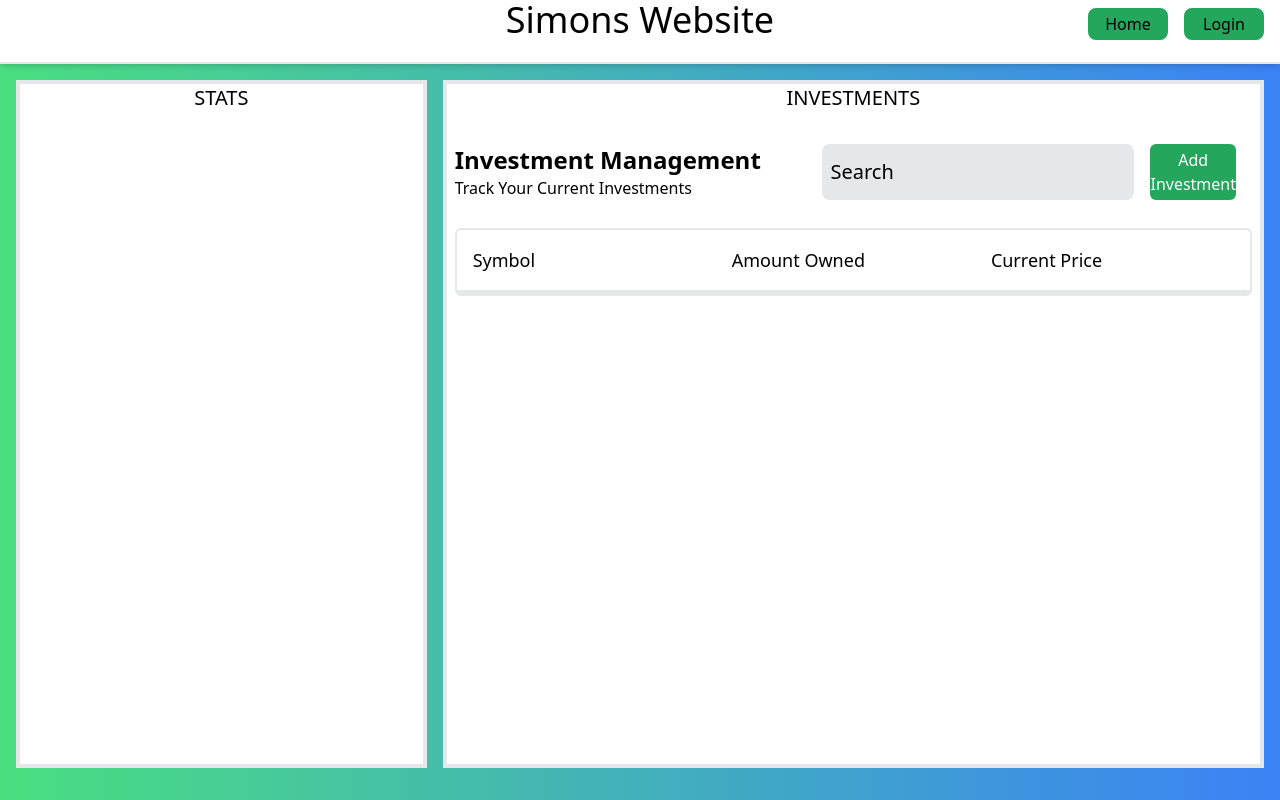
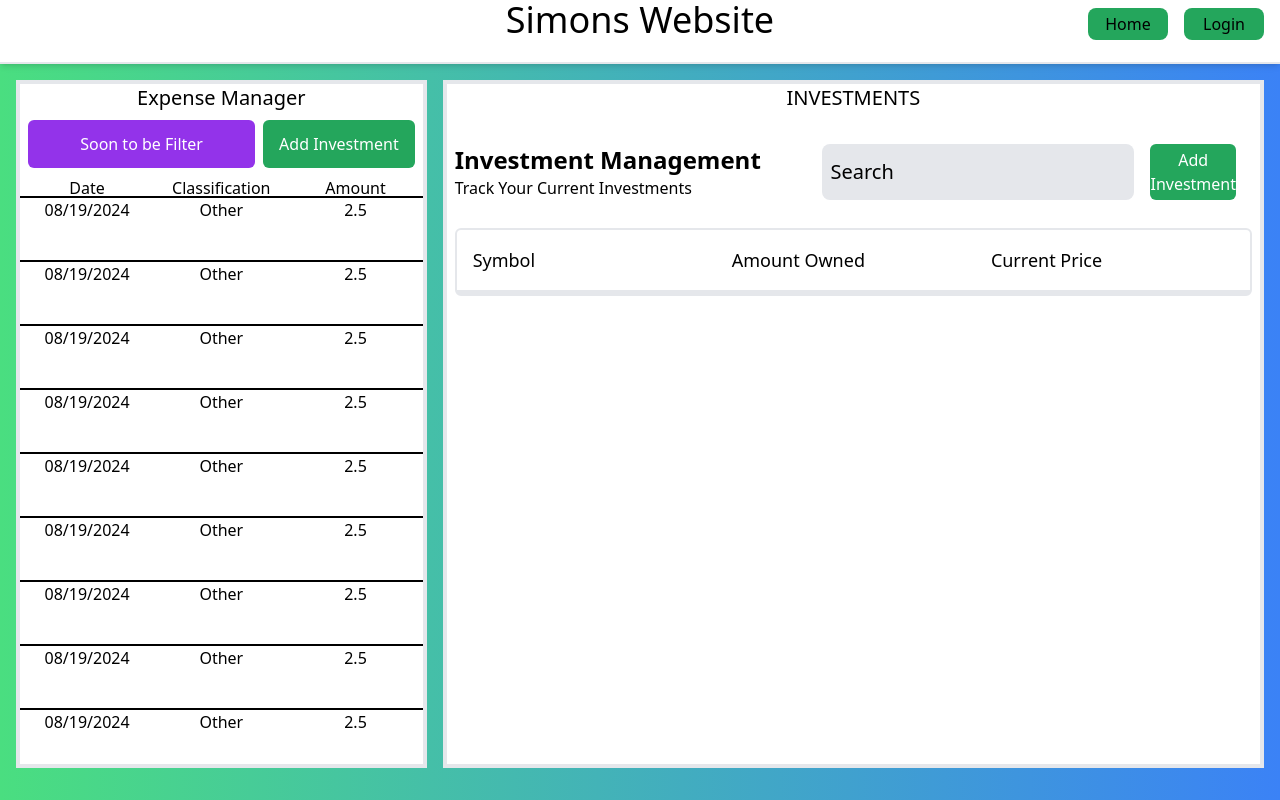
Before and after one commit to simon73737/React-Project-UI, a React (Create React App) app: page / in a window 1280 px wide. Built offline with nearby package versions, Linux system fonts and the light colour scheme.

Commit message:
Added simple expense management comp and axios

```diff
--- a/package.json
+++ b/package.json
@@ -6,6 +6,7 @@
     "@testing-library/jest-dom": "^5.17.0",
     "@testing-library/react": "^13.4.0",
     "@testing-library/user-event": "^13.5.0",
+    "axios": "^1.7.5",
     "react": "^18.3.1",
     "react-dom": "^18.3.1",
     "react-router": "^6.26.1",
--- /dev/null
+++ b/src/Components/ExpenseComponents/Expense.js
@@ -0,0 +1,32 @@
+import React, { Component } from 'react';
+
+class Expense extends Component {
+  constructor() {
+    super();
+    this.state = {
+      amount: 2.50,
+      classification: "Other",
+      date: "08/19/2024"
+    };
+  };
+
+  render() {
+    return (
+      <section className="w-full h-16">
+        <div className="flex flex-row h-full border-b-2 border-black hover:bg-[#FFFFF0]">
+          <div className="w-1/3 flex justify-center mx-2">
+            {this.state.date}
+          </div>
+          <div className="w-1/3 flex justify-center mx-2">
+            {this.state.classification}
+          </div>
+          <div className="w-1/3 flex justify-center mx-2">
+            {this.state.amount}
+          </div>
+        </div>
+      </section>
+    )
+  }
+}
+
+export default Expense;
--- /dev/null
+++ b/src/Components/ExpenseManagement.js
@@ -0,0 +1,65 @@
+import React, { Component } from 'react';
+import { withNavigate } from '../Utils/withNavigate';
+import Expense from './ExpenseComponents/Expense';
+
+class ExpenseManagement extends Component {
+  constructor() {
+    super();
+    this.state = {
+    };
+  };
+
+  render() {
+    return (
+      <section className="w-full h-full">
+        <div className="h-1/6">
+          <label className="w-full text-xl flex justify-center"> Expense Manager </label>
+
+          {/* Menu Bar For Add and Filter */}
+          <div className="flex flex-row w-full h-16 px-2 py-2">
+            <button className="w-3/5 h-full bg-purple-600 bg-opacity-100 rounded-md mr-2 text-white"> Soon to be Filter</button>
+            <button
+              className="w-2/5 h-full rounded-md bg-[#24A65C] text-white"
+              onClick={() => console.log("CLICKED")}>
+              Add Investment
+            </button>
+          </div>
+
+          {/* Expense Title and Info Section */}
+          <div className="flex flex-row">
+            <div className="w-1/3 flex justify-center mx-2">
+              Date
+            </div>
+            <div className="w-1/3 flex justify-center mx-2">
+              Classification
+            </div>
+            <div className="w-1/3 flex justify-center mx-2">
+              Amount
+            </div>
+          </div>
+        </div>
+
+        {/* Container For Expenses */}
+        <div className="w-full h-5/6 overflow-auto border-t-2 border-black">
+          <Expense />
+          <Expense />
+          <Expense />
+          <Expense />
+          <Expense />
+          <Expense />
+          <Expense />
+          <Expense />
+          <Expense />
+          <Expense />
+          <Expense />
+          <Expense />
+          <Expense />
+          <Expense />
+          <Expense />
+        </div>
+      </section>
+    )
+  }
+}
+
+export default withNavigate(ExpenseManagement);
--- a/src/Pages/Home.js
+++ b/src/Pages/Home.js
@@ -1,5 +1,6 @@
 import React, { Component } from 'react';
 import { withNavigate } from '../Utils/withNavigate';
+import ExpenseManagement from '../Components/ExpenseManagement';
 
 class Home extends Component {
   constructor() {
@@ -16,9 +17,8 @@ class Home extends Component {
           <div className="flex flex-row pt-20 pb-8 space-x-4 px-4 h-full w-full">
 
             {/* Stats Section */}
-            <div className="w-1/3 h-full border-4 bg-white">
-              <label className="w-full text-xl flex justify-center"> STATS </label>
-
+            <div className="w-1/3 h-full pb-2 border-4 bg-white">
+              <ExpenseManagement />
             </div>
 
             {/* Investment Tracking Section */}
@@ -33,7 +33,7 @@ class Home extends Component {
                 </div>
                 <div className="w-1/2 flex flex-row-reverse">
                     <button
-                      class="w-2/5 h-full mx-4 rounded-md bg-[#24A65C] hover:bg-accent text-white"
+                      class="w-2/5 h-full mx-4 rounded-md bg-[#24A65C] text-white"
                       onClick={() => console.log("CLICKED")}>
                       Add Investment
                     </button>
```
Also changed, not shown: 1 other file (tests, documents, lock files or other folders).
